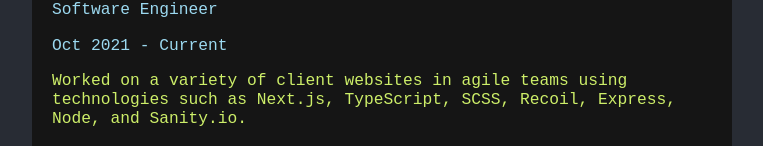
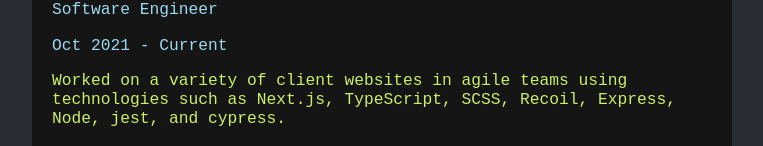
Before and after one commit to LoganBready/my-site, a Next.js app: page / in a window 1280 px wide. Shown: the part 638-784 px from the top of the page, without its empty margins (258-1021 px from the left). Built offline with nearby package versions, Linux system fonts and the light colour scheme.

Commit message:
some chaanges

```diff
--- a/package.json
+++ b/package.json
@@ -26,7 +26,9 @@
     "autoprefixer": "^10.4.8",
     "eslint": "8.23.0",
     "eslint-config-next": "^13.4.12",
+    "eslint-config-prettier": "^9.0.0",
     "postcss": "^8.4.16",
+    "prettier": "^3.0.1",
     "typescript": "4.8.3"
   }
 }
--- a/src/components/Experience/experience.constants.ts
+++ b/src/components/Experience/experience.constants.ts
@@ -6,7 +6,7 @@
             dateStart: 'Oct 2021',
         },
         title: 'Software Engineer',
-        description: 'Worked on a variety of client websites in agile teams using technologies such as Next.js, TypeScript, SCSS, Recoil, Express, Node, and Sanity.io.',
+        description: 'Worked on a variety of client websites in agile teams using technologies such as Next.js, TypeScript, SCSS, Recoil, Express, Node, jest, and cypress.',
         skills: [
             {
                 title: 'Next.js'
```
Also changed, not shown: .eslintrc.json, .prettierrc.json (added), 1 other file (tests, documents, lock files or other folders).
